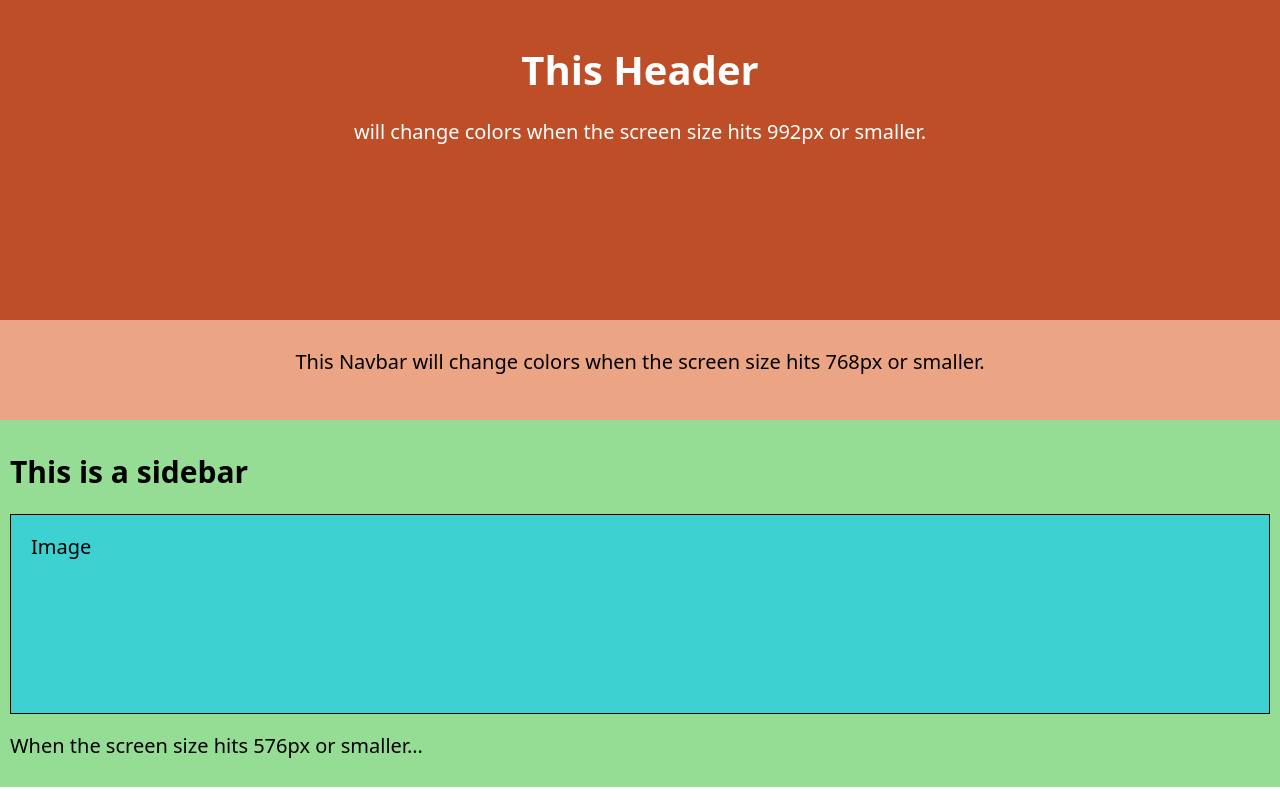
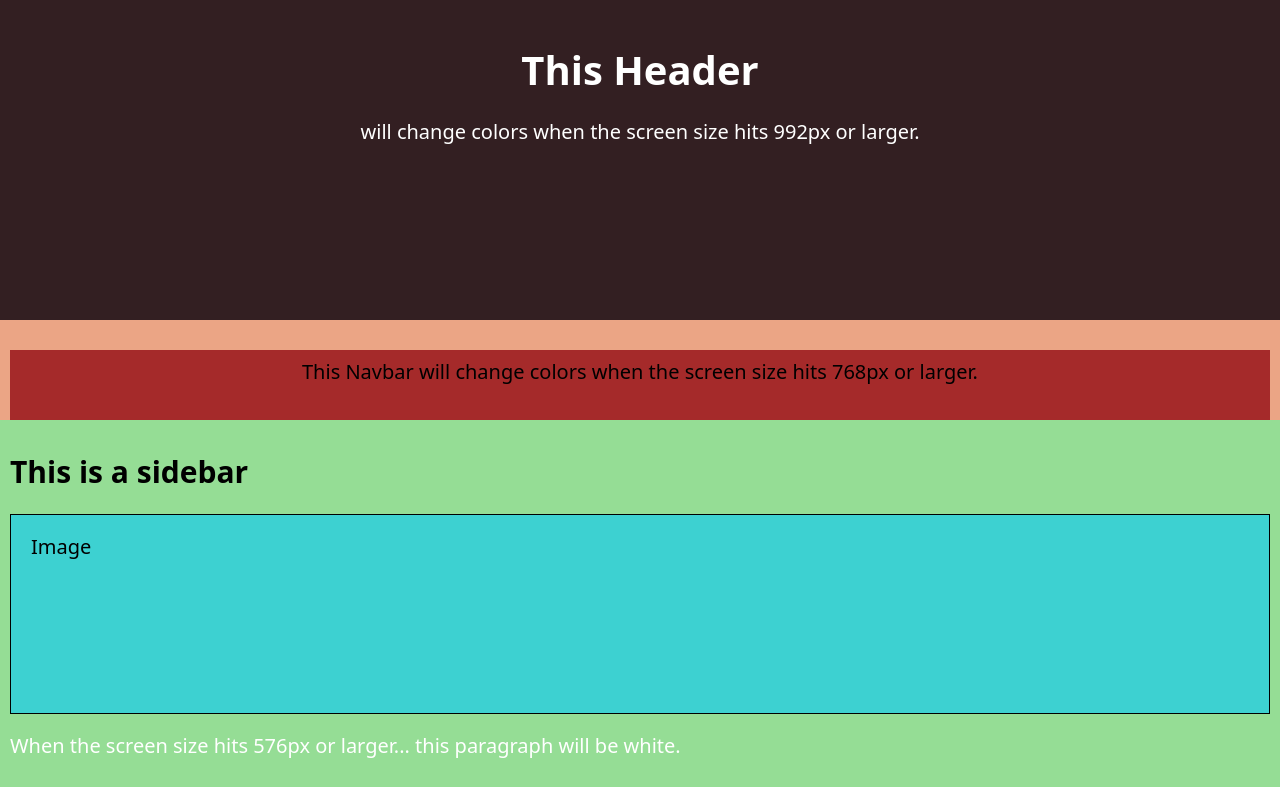
Before and after one commit to masonMO25/tativity-2-1, a website built with Vite: page 1.html in a window 1280 px wide. Shown: the top 800 px of the page. Built offline with nearby package versions, Linux system fonts and the light colour scheme.

Commit message:
Added CSS and changed HTML

```diff
--- a/1.html
+++ b/1.html
@@ -14,14 +14,14 @@
     <!-- Header -->
     <header>
       <h1>This Header</h1>
-      <p>will change colors when the screen size hits 992px or smaller.</p>
+      <p>will change colors when the screen size hits 992px or larger.</p>
     </header>
 
     <!-- Navbar -->
     <nav>
       <p>
         This Navbar will change colors when the screen size hits 768px or
-        smaller.
+        larger.
       </p>
     </nav>
 
@@ -30,7 +30,10 @@
       <aside>
         <h2>This is a sidebar</h2>
         <div class="sample-img">Image</div>
-        <p>When the screen size hits 576px or smaller...</p>
+        <p>
+          When the screen size hits 576px or larger... this paragraph will be
+          white.
+        </p>
       </aside>
 
       <section>
--- a/assets/css/1.css
+++ b/assets/css/1.css
@@ -35,3 +35,23 @@ aside {
   height: 200px;
   padding: 20px;
 }
+
+@media screen and (min-width: 576px) {
+  aside p {
+    color: white;
+  }
+}
+
+@media screen and (min-width: 992px) {
+  header {
+    background-color: rgb(51 31 34);
+  }
+}
+
+@media screen and (min-width: 768px) {
+  nav p {
+    background-color: brown;
+    height: 100px;
+    padding: 10px;
+  }
+}
```
